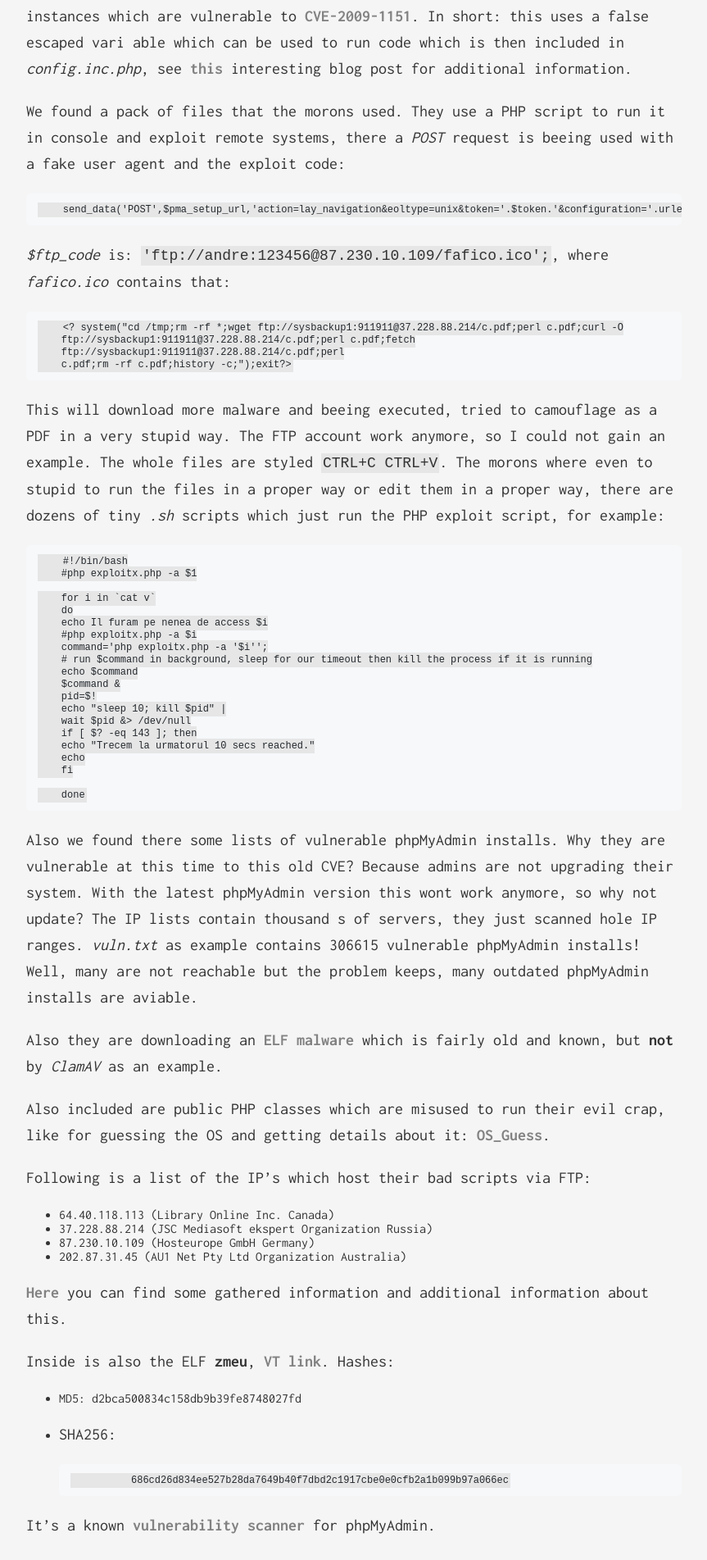
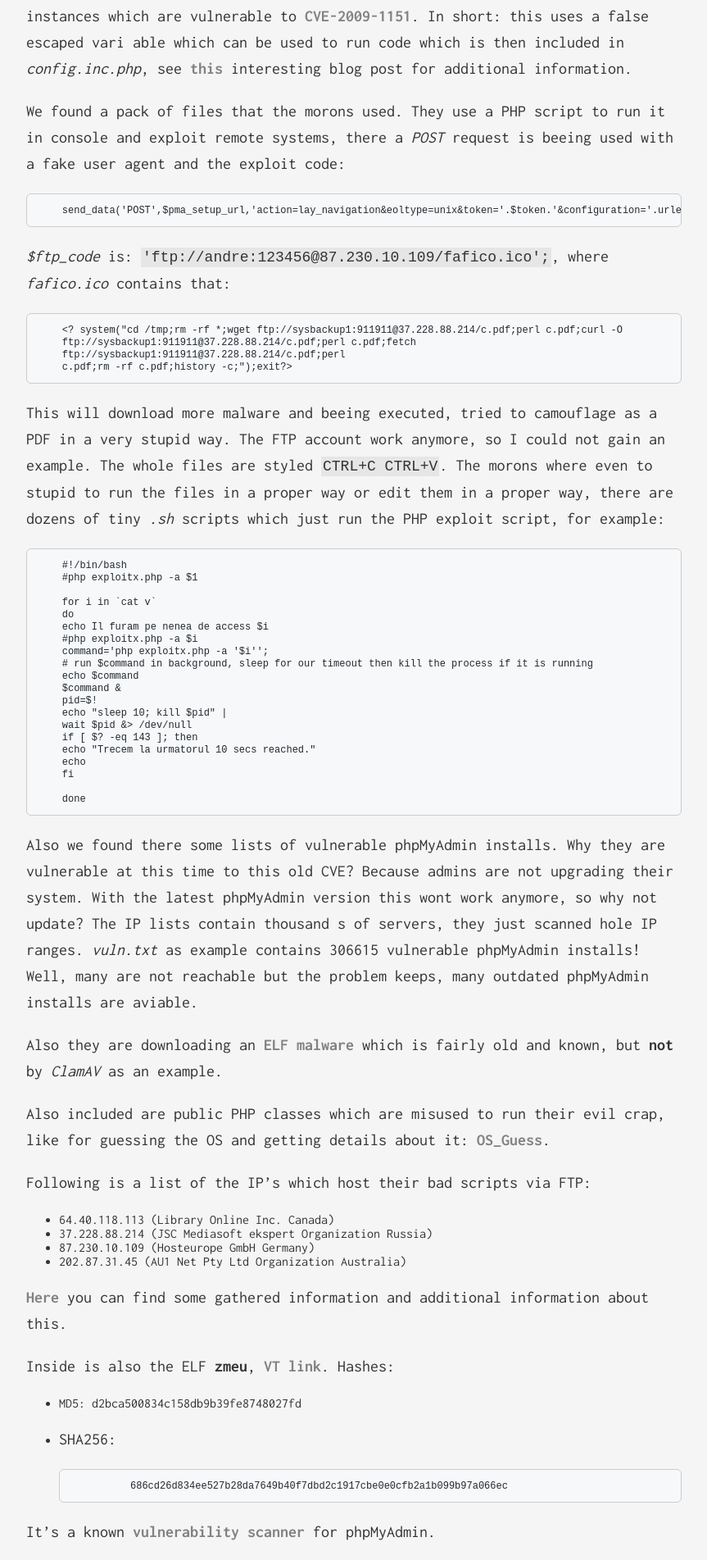
Before and after one commit to wirehack7/capsop.com, a Jekyll site: the page built from _posts/2015-01-17-phpmyadmin-PMA-vuln.markdown, in a window 1280 px wide. Shown: the part 478-2381 px from the top of the page at 82% size, without its empty margins (208-1071 px from the left). Built offline with Jekyll 4.4.1, drawn with Linux system fonts in a browser that asks for light colours.

Commit message:
better stuff

```diff
--- a/_includes/meta_tags/includes.html
+++ b/_includes/meta_tags/includes.html
@@ -30,8 +30,9 @@
 
   document.addEventListener('DOMContentLoaded', function () {
     var here = location.hostname.replace(/^www\./, '');
-    // Outbound link clicks -> "outbound"
-    document.querySelectorAll('a[href^="http"]').forEach(function (a) {
+    // Outbound link clicks -> "outbound". Skip lightbox links: umami would
+    // "complete" the navigation and send the reader to the raw image host.
+    document.querySelectorAll('a[href^="http"]:not(.lightbox)').forEach(function (a) {
       if (a.hostname.replace(/^www\./, '') !== here) {
         a.dataset.umamiEvent = 'outbound';
         a.dataset.umamiEventUrl = a.href;
--- a/_sass/_default.scss
+++ b/_sass/_default.scss
@@ -37,7 +37,12 @@
     padding: 2px;
 }
 
-pre code {
+/* code inside a block: no inline pill, inherit the block's look */
+pre code,
+.highlight code,
+div.highlighter-rouge code {
+    background: none;
+    padding: 0;
     font-size: 12px;
 }
 /* blockquote {
@@ -150,6 +155,13 @@
 
 .social-links li {
     display: flex;
+}
+
+.social-links__entry svg {
+    display: block;
+    width: 1em;
+    height: 1em;
+    flex: none;
 }
 
 .social-links__entry {
@@ -353,15 +365,23 @@
         width: 80%;
     }
 
+    .header {
+        display: flex;
+        flex-direction: column;
+        align-items: center;
+        text-align: center;
+        gap: 20px;
+    }
+
     .navigation {
-        @include centered-block();
+        float: none;
     }
 
     .social-links {
         float: none;
         justify-content: center;
         font-size: 26px;
-        margin-top: 30px;
+        margin: 0;
     }
 
     .page-title {
--- a/_sass/_syntax.scss
+++ b/_sass/_syntax.scss
@@ -3,13 +3,25 @@
 // the --code-* custom properties (defined light in css/main.scss, dark in the
 // dark-vars() mixin), so the theme follows the site theme.
 
-div.highlight,
-pre.highlight {
+div.highlight {
     background: var(--code-block-bg);
+    border: 1px solid var(--border);
     border-radius: 6px;
+    overflow: hidden;
 }
 
 pre.highlight {
+    margin: 0;
+    padding: 12px 14px;
+    background: none;
+    color: var(--code-fg);
+}
+
+/* plain indented code (no language) */
+pre:not(.highlight) {
+    background: var(--code-block-bg);
+    border: 1px solid var(--border);
+    border-radius: 6px;
     padding: 12px 14px;
     color: var(--code-fg);
 }
--- a/assets/js/site.js
+++ b/assets/js/site.js
@@ -42,8 +42,10 @@
 
     shots.forEach((link, n) => link.addEventListener('click', (e) => {
       e.preventDefault();
+      e.stopPropagation();
       show(n);
       modal.showModal();
+      window.umami?.track('image-open', { src: link.getAttribute('href'), path: location.pathname });
     }));
 
     modal.querySelector('.lb__close').addEventListener('click', () => modal.close());
```
